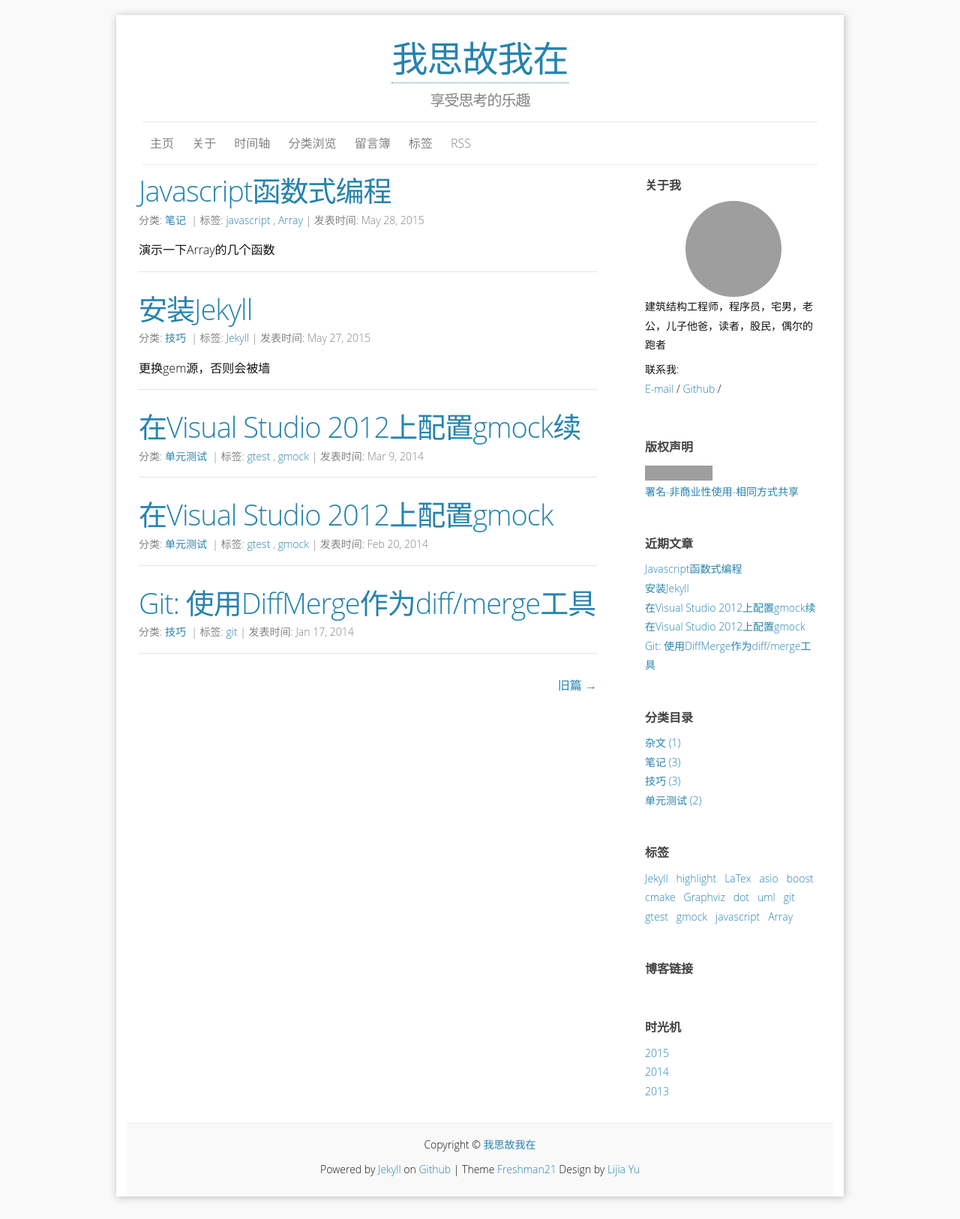
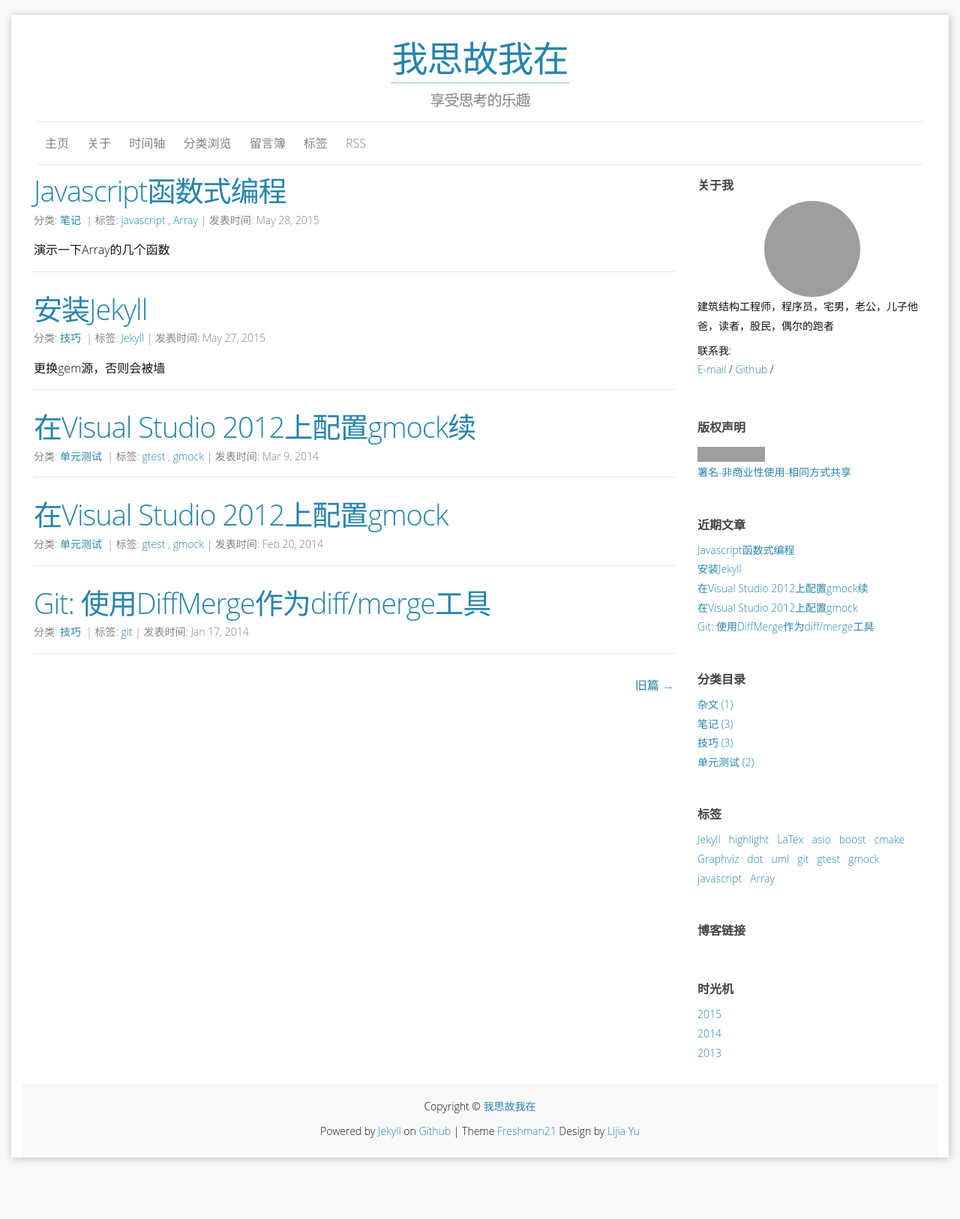
Before and after one commit to Junch/Junch.github.io, a Jekyll site: the page built from index.html, in a window 1280 px wide. Shown: the whole page at 75% size. Built offline with Jekyll 4.4.1, drawn with Linux system fonts in a browser that asks for light colours; some web fonts are replaced; the list of posts is cut into pages by our own code; after the commit the page ends 1574 px from its top, so only the background shows below that; grey boxes are pictures that could not be loaded.

Commit message:
Make the page wider

```diff
--- a/_sass/_base.scss
+++ b/_sass/_base.scss
@@ -75,7 +75,7 @@ ul, ol, dl, figure,
 @media screen and (min-width : $on-palm) {
   .col-sm-8 {
     float:left;
-    width:65%;
+    width:70%;
   }
 
   .col-sm-2 {
--- a/css/main.scss
+++ b/css/main.scss
@@ -28,8 +28,8 @@ $code-font-color:  #eee;
 
 
 // Width of the content area
-$content-width:    960px;
-$page-width:       1000px;
+$content-width:    1240px;
+$page-width:       1280px;
 
 $on-palm:          600px;
 $on-laptop:        800px;
```
